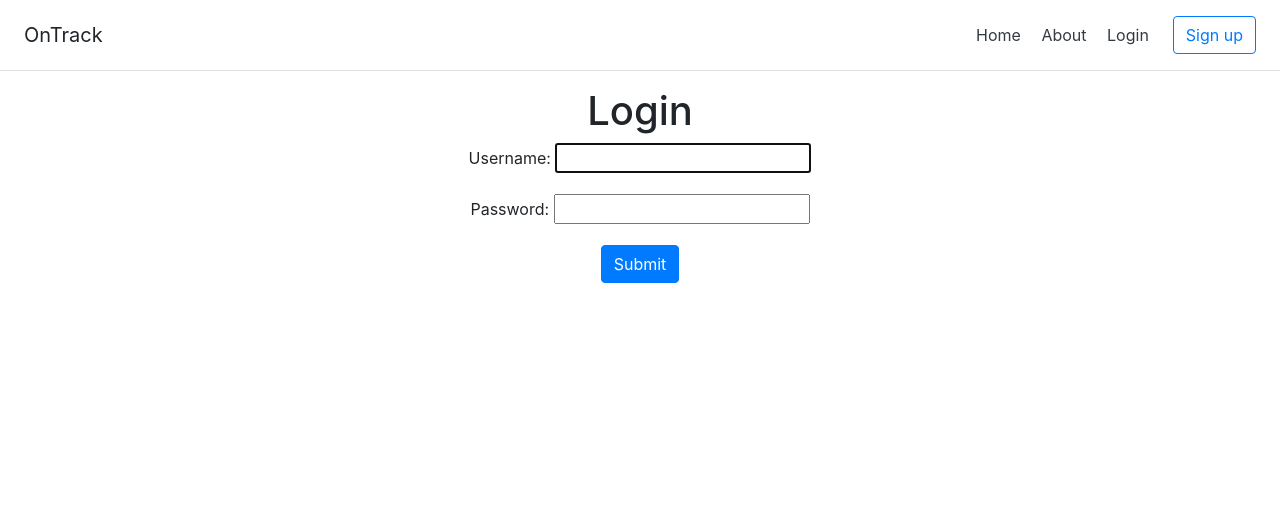
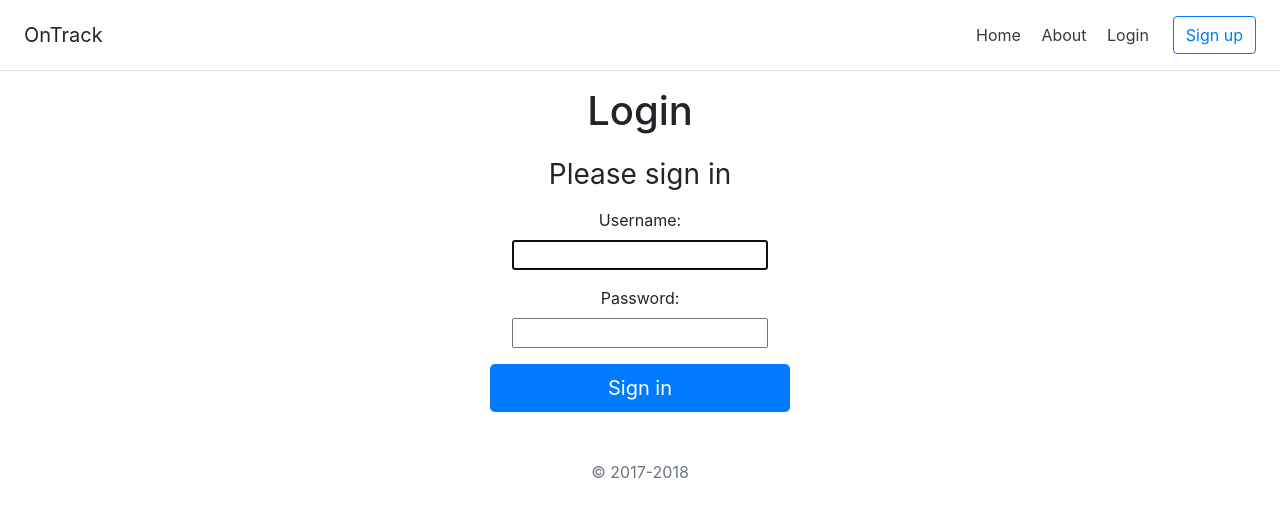
Before and after one commit to mahirjain25/OnTrack, a Django app: page /accounts/login/ in a window 1280 px wide. Shown: the top 517 px of the page. Run offline with Django 3.2, Linux system fonts and the light colour scheme; some libraries are stand-ins or nearby versions.

Commit message:
completed login and logout facility

```diff
--- a/ontrack/ontrack/accounts/urls.py
+++ b/ontrack/ontrack/accounts/urls.py
@@ -1,8 +1,10 @@
-from django.urls import path
+from django.urls import path, include
 
 from . import views
 
 
 urlpatterns = [
     path('signup/', views.SignUp.as_view(), name='signup'),
+    path('dashboard/', views.Dashboard.as_view(), name='dashboard'),
+    path('',include('django.contrib.auth.urls')),
 ]
--- a/ontrack/ontrack/accounts/views.py
+++ b/ontrack/ontrack/accounts/views.py
@@ -4,9 +4,13 @@ from django.shortcuts import render
 from django.contrib.auth.forms import UserCreationForm
 from django.urls import reverse_lazy
 from django.views import generic
-
+from django.views.generic import TemplateView
 
 class SignUp(generic.CreateView):
     form_class = UserCreationForm
     success_url = reverse_lazy('/accounts/login')
     template_name = 'signup.html'
+
+
+class Dashboard(TemplateView):
+	template_name = 'dashboard.html'
--- a/ontrack/ontrack/ontrack/settings.py
+++ b/ontrack/ontrack/ontrack/settings.py
@@ -17,7 +17,8 @@ django.contrib.auth.LOGIN_URL = '/accounts/login'
 # Build paths inside the project like this: os.path.join(BASE_DIR, ...)
 BASE_DIR = os.path.dirname(os.path.dirname(os.path.abspath(__file__)))
 
-
+LOGIN_REDIRECT_URL = 'dashboard'
+LOGOUT_REDIRECT_URL = 'login'
 # Quick-start development settings - unsuitable for production
 # See https://docs.djangoproject.com/en/2.0/howto/deployment/checklist/
 
--- a/ontrack/ontrack/templates/base.html
+++ b/ontrack/ontrack/templates/base.html
@@ -13,9 +13,18 @@
       <nav class="my-2 my-md-0 mr-md-3">
         <a class="p-2 text-dark" href="{% url 'home' %}">Home</a>
         <a class="p-2 text-dark" href="{% url 'about' %}">About</a>
-        <a class="p-2 text-dark" href="/accounts/login">Login</a>
-      </nav>
-      <a class="btn btn-outline-primary" href="/accounts/signup">Sign up</a>
+        {% if user.is_authenticated %}
+        	<a class="p-2 text-dark" href="{% url 'logout' %}">Logout</a>
+      	</nav>
+
+      	{% else %}
+      		<a class="p-2 text-dark" href="/accounts/login">Login</a>
+      	</nav>
+      	<a class="btn btn-outline-primary" href="/accounts/signup">Sign up</a>
+
+
+      	{% endif %}
+
     </div>
 
     <div class="text-center">
--- a/ontrack/ontrack/templates/dashboard.html
+++ b/ontrack/ontrack/templates/dashboard.html
@@ -2,7 +2,8 @@
 
 {% block content%}
 
-<h1>Dashboard <small> Welcome User!</small></h1>
+<h1>Dashboard <br>
+	<small> Welcome {{ user.username }}!</small></h1>
   <a class="btn btn-success"> Random</a>
   <hr>
 {% endblock %}
--- a/ontrack/ontrack/templates/registration/login.html
+++ b/ontrack/ontrack/templates/registration/login.html
@@ -2,13 +2,51 @@
 
 
 {% block content %}
+
+<style>
+
+.form-signin {
+  width: 100%;
+  max-width: 330px;
+  padding: 15px;
+  margin: 0 auto;
+}
+.form-signin .checkbox {
+  font-weight: 400;
+}
+.form_signin .form-control {
+  position: relative;
+  box-sizing: border-box;
+  height: auto;
+  padding: 10px;
+  font-size: 16px;
+}
+.form_signin .form-control:focus {
+  z-index: 2;
+}
+.form_signin .field input[type="field"] {
+  margin-bottom: -1px;
+  border-bottom-right-radius: 0;
+  border-bottom-left-radius: 0;
+}
+.form_signin .field input[type="password"] {
+  margin-bottom: 10px;
+  border-top-left-radius: 0;
+  border-top-right-radius: 0;
+}
+
+
+</style>
+
 <h1>Login</h1>
-  <form action="" method="POST">
-    <div class="form-group">
+  <form class="form-signin" method = "post">
+      <h1 class="h3 mb-3 font-weight-normal">Please sign in</h1>
       {% csrf_token %}
-	  {{ form.as_p }}
-    </div>
-    <button type="submit" class="btn btn-primary" href="/accounts/dashboard">Submit</button>
+      <div class = "field">
+      	{{ form.as_p }}
+  	  </div>
+      <button class="btn btn-lg btn-primary btn-block" action = "{% url 'dashboard' %}" type="submit">Sign in</button>
+      <p class="mt-5 mb-3 text-muted">&copy; 2017-2018</p>
   </form>
 
-{% endblock %}
+{% endblock content %}
```
